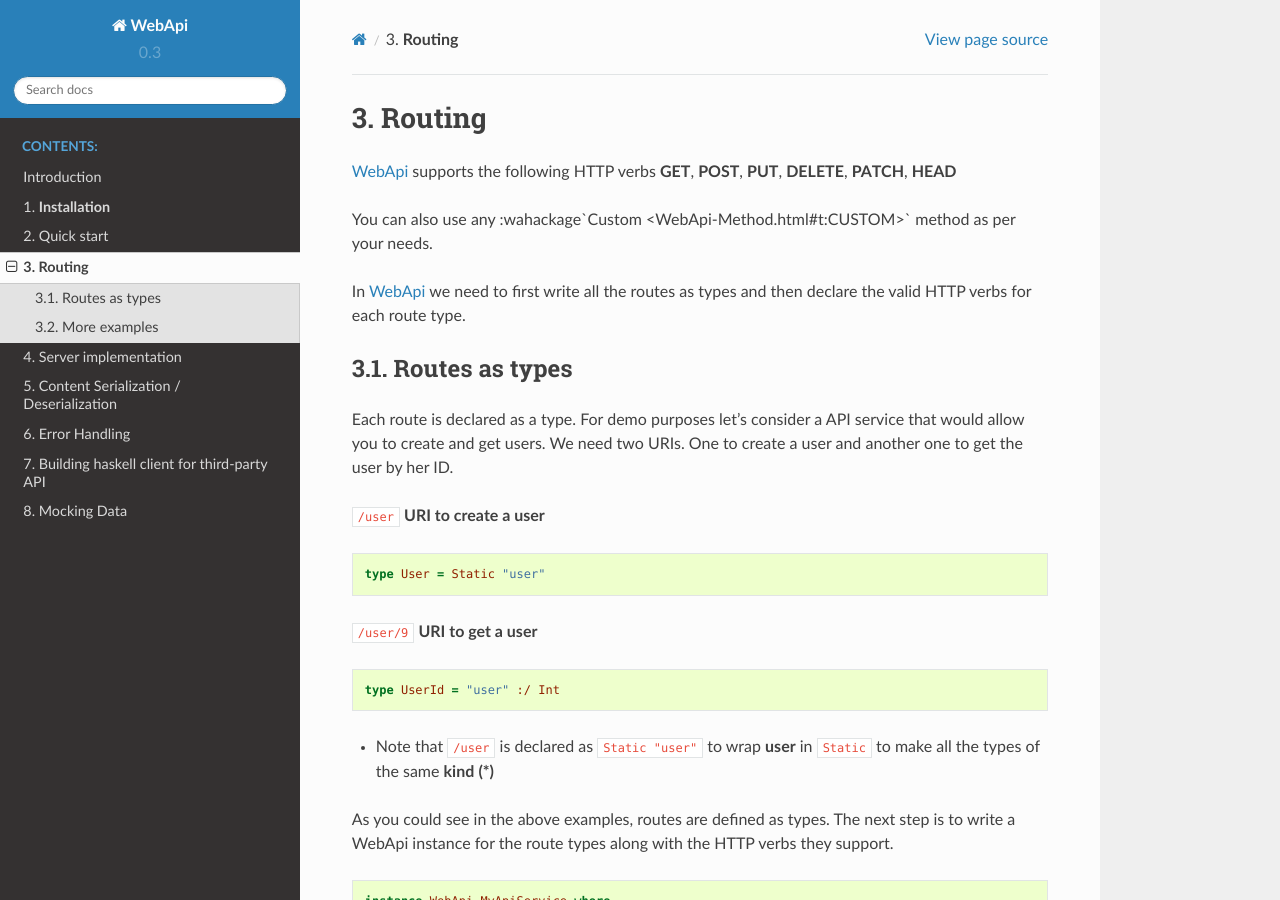
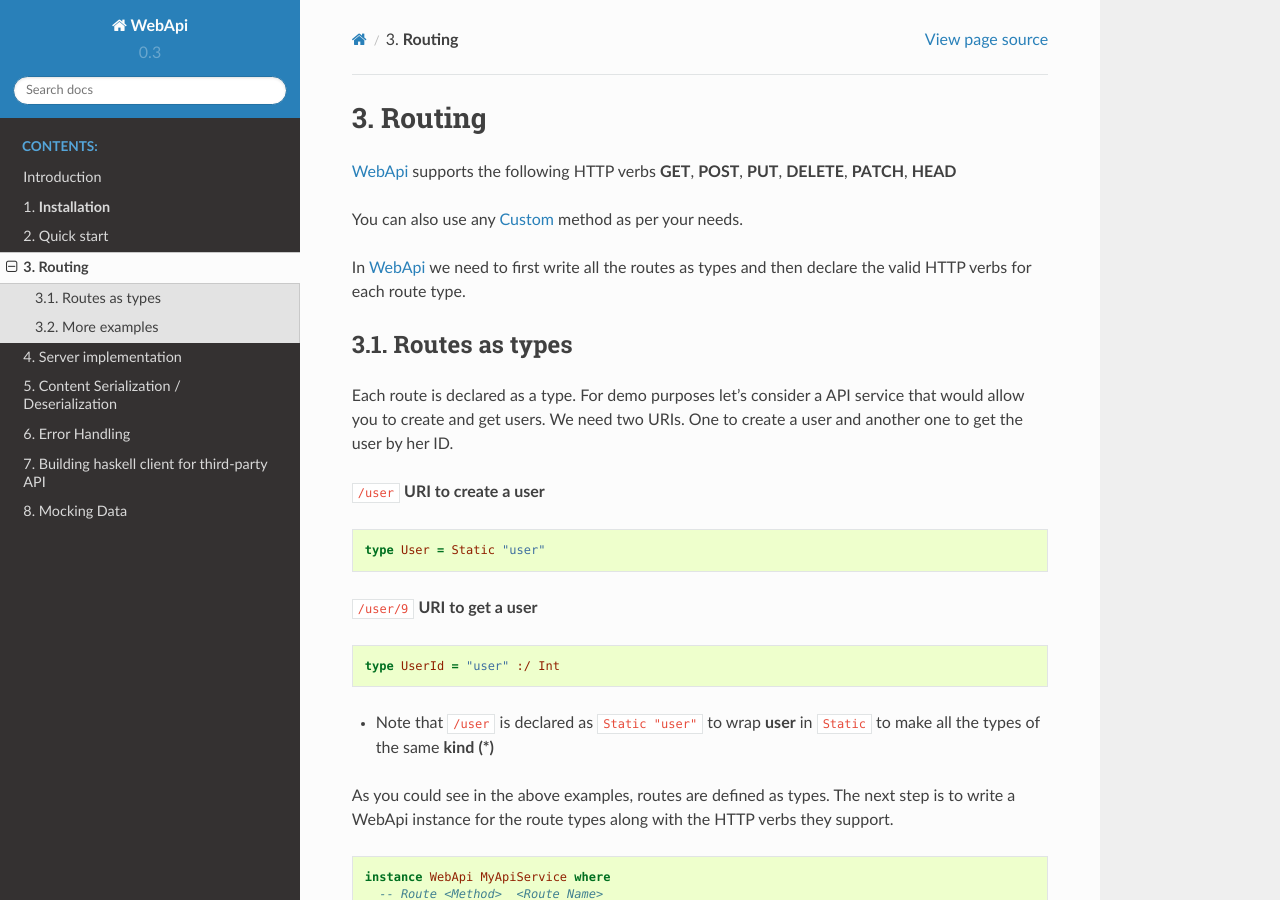
Before and after one commit to byteally/webapi, a Sphinx documentation site: the page built from docs/routing.rst, in a window 1280 px wide and 900 px high. Built offline with Sphinx 7.4.7 and the Read the Docs theme 2.0.0, drawn with Linux system fonts in a browser that asks for light colours.

Commit message:
[docs]Fixed hackage link in routing

```diff
--- a/docs/routing.rst
+++ b/docs/routing.rst
@@ -4,7 +4,7 @@
 WebApi_ supports the following HTTP verbs
 **GET**, **POST**, **PUT**, **DELETE**, **PATCH**, **HEAD**
 
-You can also use any :wahackage`Custom <WebApi-Method.html#t:CUSTOM>` method as per your needs.
+You can also use any :wahackage:`Custom <WebApi-Method.html#t:CUSTOM>` method as per your needs.
 
 In WebApi_ we need to first write all the routes as types and then declare the valid HTTP verbs for each route type.
 
```
